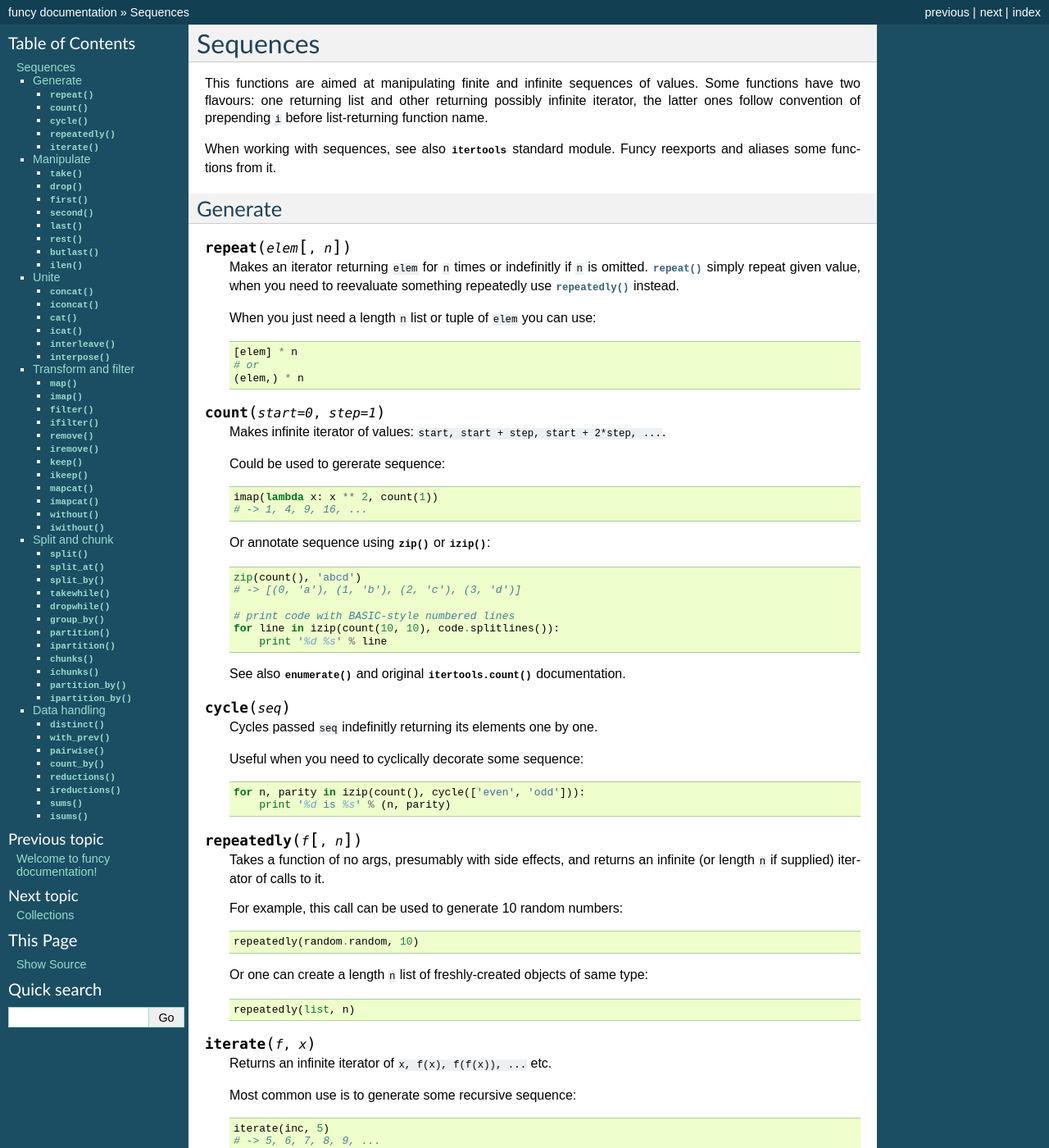
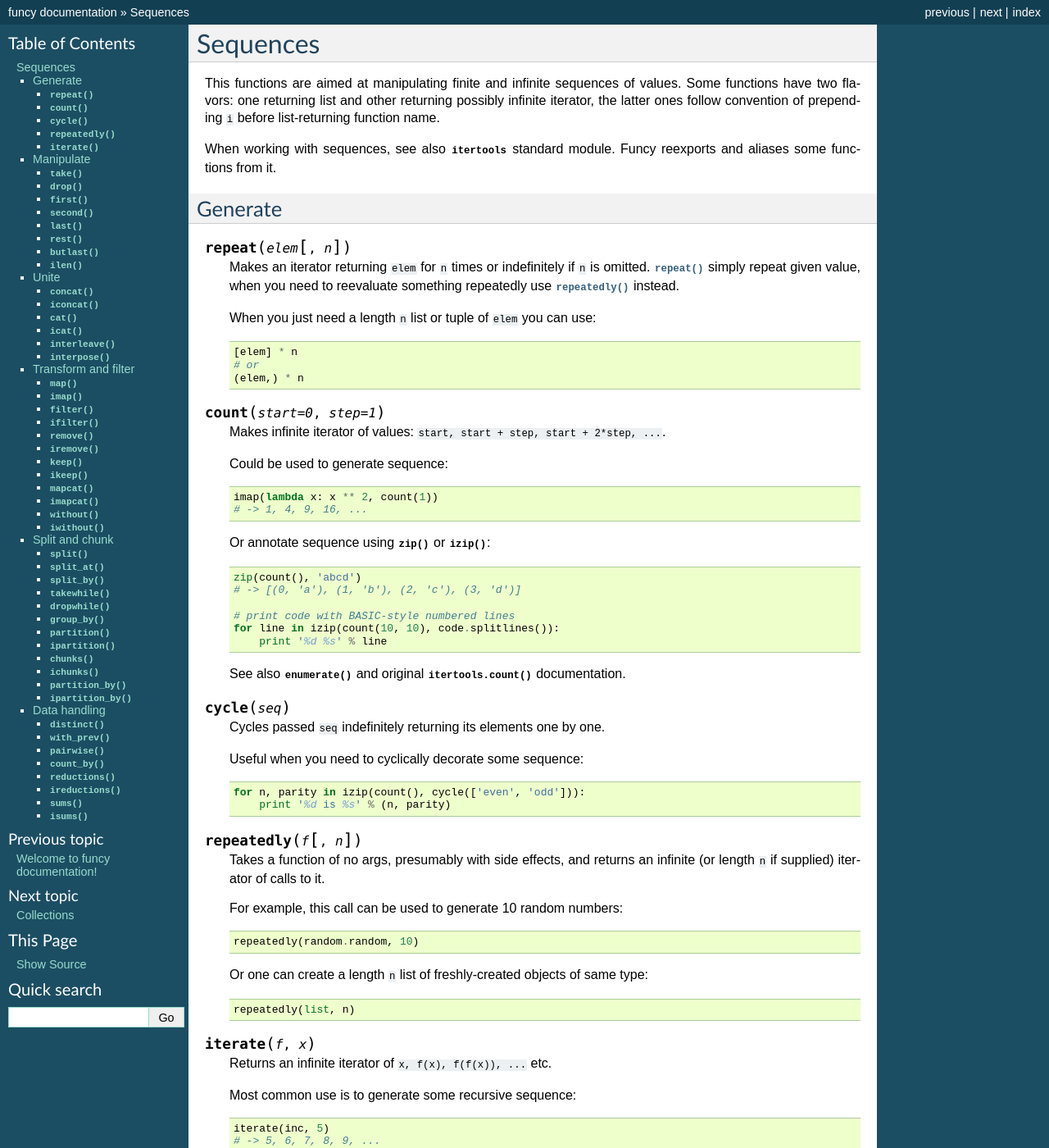
Before and after one commit to Jamaal224/funcy, a Sphinx documentation site: the page built from docs/seqs.rst, in a window 1280 px wide and 1400 px high. Shown: the whole window at 82% size. Built offline with Sphinx 7.4.7, drawn with Linux system fonts in a browser that asks for light colours; some of the changed text lies outside the part shown.

Commit message:
Fixed lots of typos in docs

```diff
--- a/docs/flow.rst
+++ b/docs/flow.rst
@@ -21,7 +21,7 @@ Flow
 
 .. decorator:: ignore(errors, default=None)
 
-    Same as :func:`silent`, but able to specify ``errors`` to catch and ``default`` to return in case of error catched. ``errors`` can either be exception class or tuple of them.
+    Same as :func:`silent`, but able to specify ``errors`` to catch and ``default`` to return in case of error caught. ``errors`` can either be exception class or tuple of them.
 
 
 .. decorator:: retry(tries, errors=Exception)
--- a/docs/seqs.rst
+++ b/docs/seqs.rst
@@ -3,7 +3,7 @@ Sequences
 
 .. .. module:: seqs
 
-This functions are aimed at manipulating finite and infinite sequences of values. Some functions have two flavours: one returning list and other returning possibly infinite iterator, the latter ones follow convention of prepending ``i`` before list-returning function name.
+This functions are aimed at manipulating finite and infinite sequences of values. Some functions have two flavors: one returning list and other returning possibly infinite iterator, the latter ones follow convention of prepending ``i`` before list-returning function name.
 
 When working with sequences, see also :mod:`itertools` standard module. Funcy reexports and aliases some functions from it.
 
@@ -13,7 +13,7 @@ Generate
 
 .. function:: repeat(elem, [n])
 
-    Makes an iterator returning ``elem`` for ``n`` times or indefinitly if ``n`` is omitted. :func:`repeat` simply repeat given value, when you need to reevaluate something repeatedly use :func:`repeatedly` instead.
+    Makes an iterator returning ``elem`` for ``n`` times or indefinitely if ``n`` is omitted. :func:`repeat` simply repeat given value, when you need to reevaluate something repeatedly use :func:`repeatedly` instead.
 
     When you just need a length ``n`` list or tuple of ``elem`` you can use::
 
@@ -28,7 +28,7 @@ Generate
 
     Makes infinite iterator of values: ``start, start + step, start + 2*step, ...``.
 
-    Could be used to gererate sequence::
+    Could be used to generate sequence::
 
         imap(lambda x: x ** 2, count(1))
         # -> 1, 4, 9, 16, ...
@@ -47,7 +47,7 @@ Generate
 
 .. function:: cycle(seq)
 
-    Cycles passed ``seq`` indefinitly returning its elements one by one.
+    Cycles passed ``seq`` indefinitely returning its elements one by one.
 
     Useful when you need to cyclically decorate some sequence::
 
@@ -415,7 +415,7 @@ Split and chunk
 .. function:: partition_by(f, seq)
               ipartition_by(f, seq)
 
-    Partition seq into list of lists or iterator of iterators splitting at ``f(item)`` change.
+    Partition ``seq`` into list of lists or iterator of iterators splitting at ``f(item)`` change.
 
 
 Data handling
```
Also changed, not shown: other parts of docs/seqs.rst (+5 -5 lines), docs/colls.rst (+5 -6 lines).
